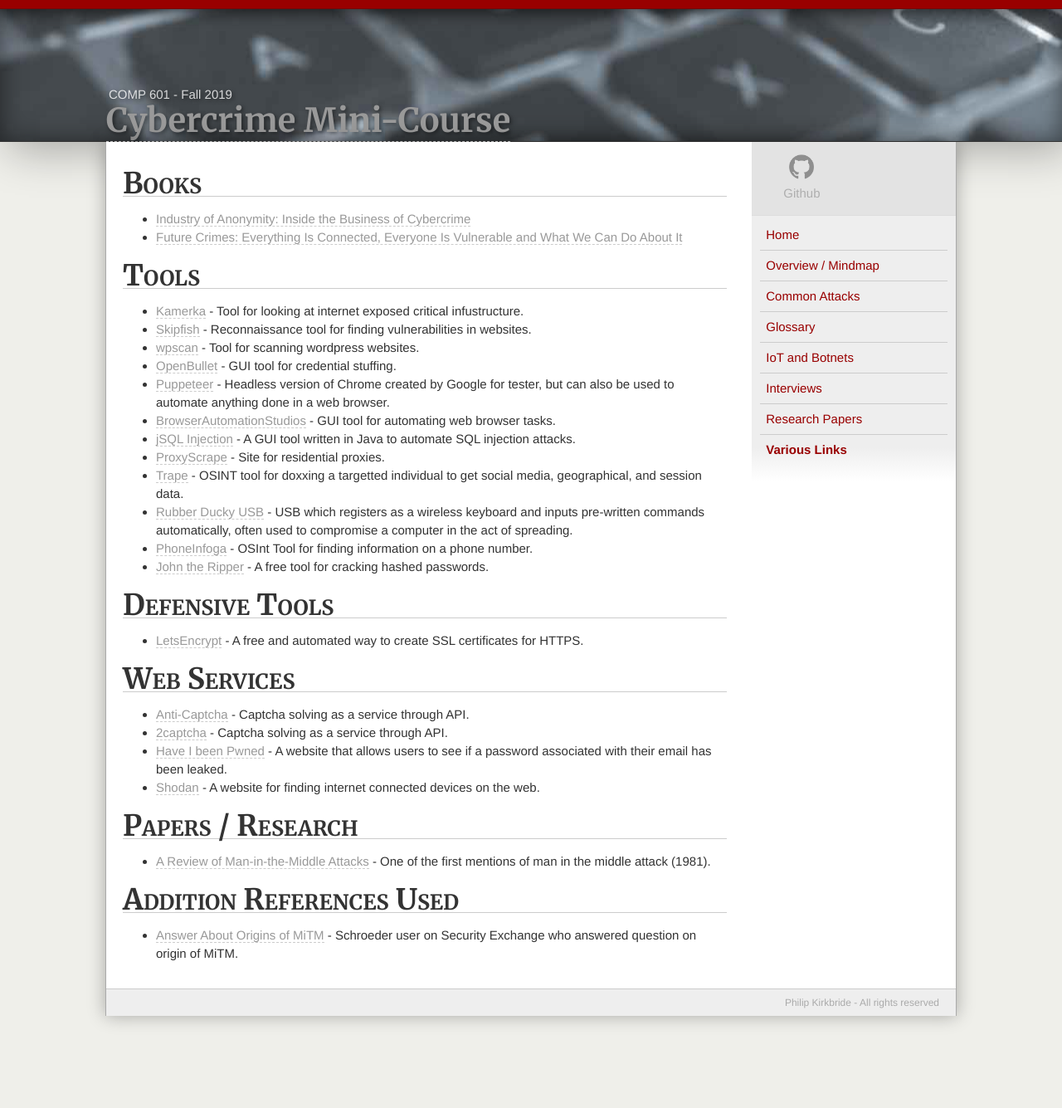
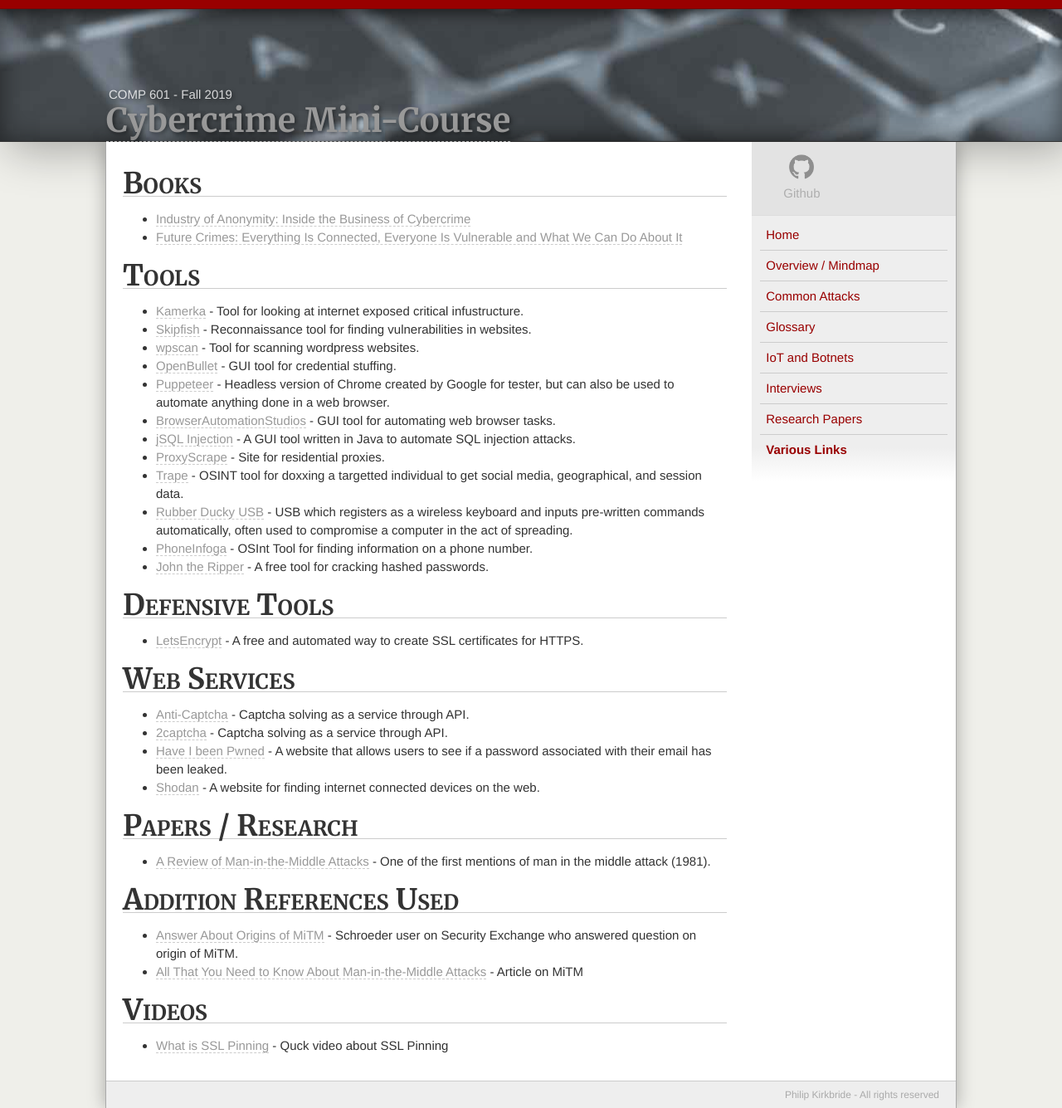
Before and after one commit to kirkins/Cyber-Crime-Micro-Course, a Jekyll site: the page built from links.md, in a window 1280 px wide. Shown: the whole page at 83% size. Built offline with Jekyll 4.4.1, drawn with Linux system fonts in a browser that asks for light colours; nearby versions of some CDN libraries; some web fonts are replaced; Markdown is read by kramdown in place of the engine named in the settings.

Commit message:
more resources

```diff
--- a/links.md
+++ b/links.md
@@ -41,3 +41,7 @@ nav: links
 ## Addition References Used
 
 - [Answer About Origins of MiTM](https://security.stackexchange.com/a/78844/9472) - Schroeder user on Security Exchange who answered question on origin of MiTM.
+- [All That You Need to Know About Man-in-the-Middle Attacks](https://www.acunetix.com/blog/articles/man-in-the-middle-attacks/) - Article on MiTM
+
+## Videos
+- [What is SSL Pinning](https://www.youtube.com/watch?v=is8lHjEkk7U) - Quck video about SSL Pinning
```
Also changed, not shown: attacks/credential_stuffing.md (+2 -0 lines), attacks/mitm.md (+1 -1 lines), glossary.md (+2 -0 lines).
